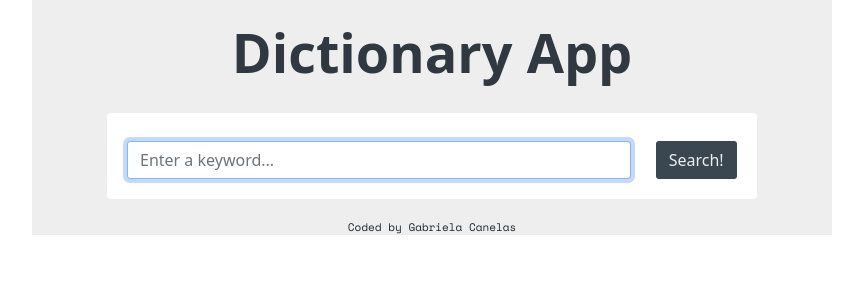
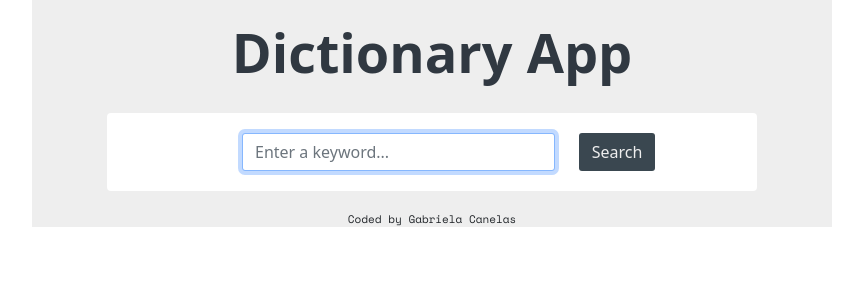
Before and after one commit to gabrielapcan/dictionary-app-shecodes, a React (Create React App) app: page / in a window 1280 px wide. Shown: the top 300 px of the page, without its empty margins (208-1071 px from the left). Built offline with nearby package versions, Linux system fonts and the light colour scheme.

Commit message:
fixed grid - search bar

```diff
--- a/src/Dictionary.css
+++ b/src/Dictionary.css
@@ -1,13 +1,20 @@
 .Dictionary .form {
-  max-width: 700px;
+  max-width: 380px;
   margin: 0 auto;
+}
+.Dictionary .form-components {
+  display: flex;
+  justify-content: space-around;
 }
 .Dictionary .search-bar {
   border-radius: 3px;
 }
 .Dictionary .search-button {
-  max-width: 1;
   border-radius: 3px;
   background: var(--secondary);
   color: var(--background);
 }
+.Dictionary .search-button:hover {
+  background: var(--highlight);
+  color: var(--background);
+}
--- a/src/Dictionary.js
+++ b/src/Dictionary.js
@@ -21,20 +21,20 @@ export default function Dictionary() {
   let form = (
     <form onSubmit={handleSubmit} className="form">
       <div className="row">
-        <div className="col-md-10 mt-2">
+        <div className="col-10 form-components">
           <input
             type="search"
             placeholder="Enter a keyword..."
-            className="form-control w-100 search-bar"
+            className="form-control search-bar"
             autoFocus="on"
             onChange={handleWord}
           ></input>
         </div>
-        <div className="col-md-2 mt-2 text-center">
+        <div className="col-2 form-components">
           <input
             type="submit"
-            value="Search!"
-            className="btn w-md-100 search-button"
+            value="Search"
+            className="btn search-button"
           ></input>
         </div>
       </div>
```
